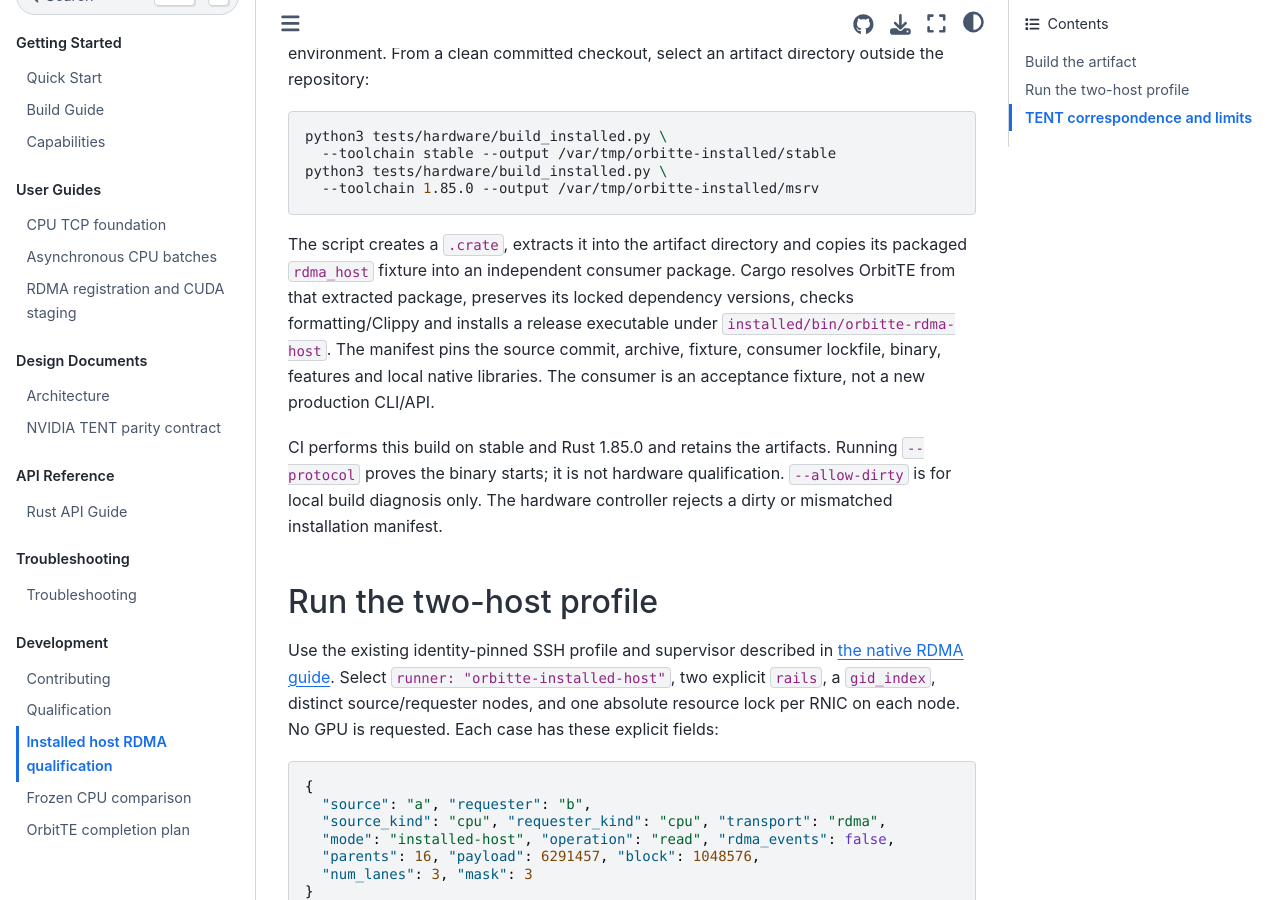
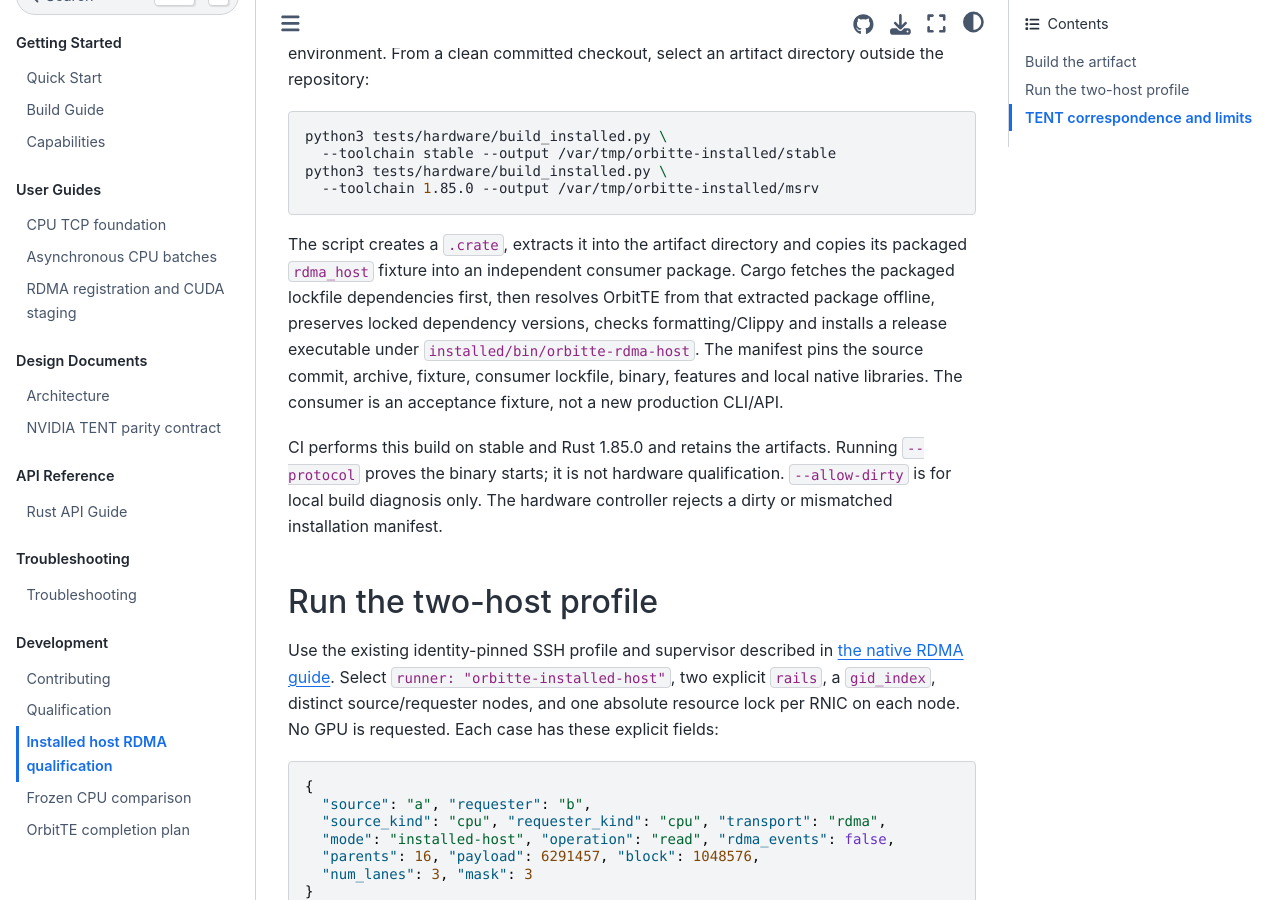
Before and after one commit to OrbitInfra/OrbitTE, a Sphinx documentation site: the page built from docs/installed-host.md, in a window 1280 px wide and 900 px high, scrolled down 351 px. Built offline with Sphinx 7.4.7 and the Sphinx Book theme 1.1.4, drawn with Linux system fonts in a browser that asks for light colours.

Commit message:
fix(ci): fetch packaged lockfile before offline consumer build

```diff
--- a/docs/installed-host.md
+++ b/docs/installed-host.md
@@ -21,8 +21,8 @@ python3 tests/hardware/build_installed.py \
 
 The script creates a `.crate`, extracts it into the artifact directory and
 copies its packaged `rdma_host` fixture into an independent consumer package.
-Cargo resolves OrbitTE from that extracted package, preserves its locked
-dependency versions, checks formatting/Clippy and installs a release executable
+Cargo fetches the packaged lockfile dependencies first, then resolves OrbitTE
+from that extracted package offline, preserves locked dependency versions, checks formatting/Clippy and installs a release executable
 under `installed/bin/orbitte-rdma-host`. The manifest pins the source commit,
 archive, fixture, consumer lockfile, binary, features and local native libraries.
 The consumer is an acceptance fixture, not a new production CLI/API.
```
Also changed, not shown: 1 other file.
